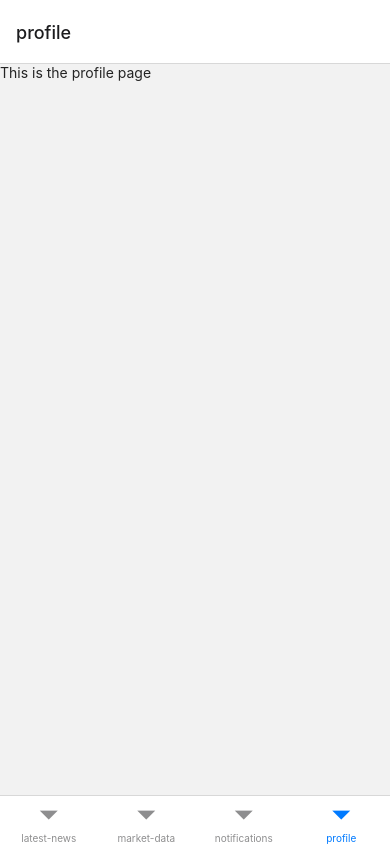
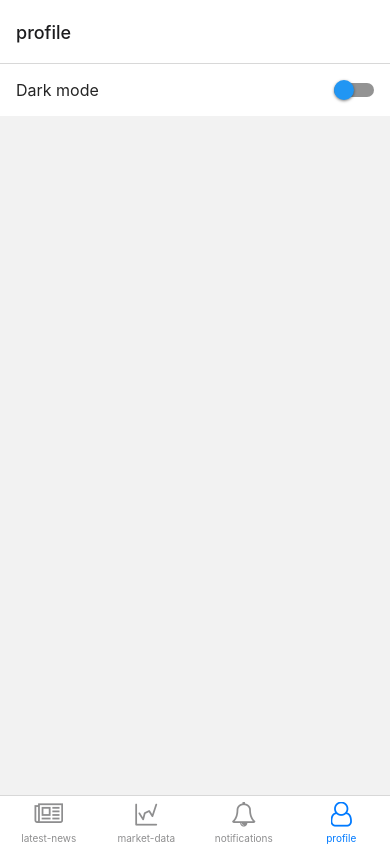
Before and after one commit to PanArnaud/react-native-playground, a React Native app: screen /profile in a window 390 px wide. Built offline with nearby package versions, Linux system fonts and the light colour scheme.

Commit message:
Add Dark mode

```diff
--- a/App.tsx
+++ b/App.tsx
@@ -1,18 +1,30 @@
-import { NavigationContainer } from "@react-navigation/native";
+import {
+  DarkTheme,
+  DefaultTheme,
+  NavigationContainer
+} from "@react-navigation/native";
 import { ThemeProvider } from "@rneui/themed";
+import React, { useState } from "react";
 import { SafeAreaProvider } from "react-native-safe-area-context";
+import { ThemeContext } from "./src/contexts/ThemeContext";
 import MainNavigator from "./src/navigators/MainNavigator";
-import theme from "./src/theme/theme";
+import { defaultMode, theme } from "./src/theme/theme";
 
 const App = () => {
+  const [navigationMode, setNavigationMode] = useState(defaultMode);
+  const navigationModeData = { navigationMode, setNavigationMode };
 
   return (
     <SafeAreaProvider>
-      <ThemeProvider theme={theme}>
-        <NavigationContainer>
-          <MainNavigator />
-        </NavigationContainer>
-      </ThemeProvider>
+      <ThemeContext.Provider value={navigationModeData}>
+        <ThemeProvider theme={theme}>
+          <NavigationContainer
+            theme={navigationMode === "dark" ? DarkTheme : DefaultTheme}
+          >
+            <MainNavigator />
+          </NavigationContainer>
+        </ThemeProvider>
+      </ThemeContext.Provider>
     </SafeAreaProvider>
   );
 };
--- /dev/null
+++ b/src/contexts/ThemeContext.tsx
@@ -0,0 +1,11 @@
+import { createContext } from "react";
+
+export interface ThemeContextData {
+  navigationMode: any;
+  setNavigationMode: any;
+}
+
+export const ThemeContext = createContext<ThemeContextData>({
+  navigationMode: "light",
+  setNavigationMode: null,
+});
--- a/src/navigators/MainNavigator.tsx
+++ b/src/navigators/MainNavigator.tsx
@@ -1,4 +1,5 @@
 import { createBottomTabNavigator } from "@react-navigation/bottom-tabs";
+import { Icon } from "@rneui/themed";
 import React from "react";
 import LatestNews from "../screens/LatestNews";
 import MarketData from "../screens/MarketData";
@@ -9,7 +10,52 @@ const Tab = createBottomTabNavigator();
 
 const MainNavigator = (): JSX.Element => {
   return (
-    <Tab.Navigator>
+    <Tab.Navigator
+      screenOptions={({ route }) => ({
+        tabBarIcon: ({ color, size }) => {
+          switch (route.name) {
+            case "latest-news":
+              return (
+                <Icon
+                  name="newspaper-o"
+                  type="font-awesome"
+                  color={color}
+                  size={size}
+                />
+              );
+            case "market-data":
+              return (
+                <Icon
+                  name="linechart"
+                  type="ant-design"
+                  color={color}
+                  size={size}
+                />
+              );
+            case "notifications":
+              return (
+                <Icon
+                  name="bell-o"
+                  type="font-awesome"
+                  color={color}
+                  size={size}
+                />
+              );
+            case "profile":
+              return (
+                <Icon
+                  name="user-o"
+                  type="font-awesome"
+                  color={color}
+                  size={size}
+                />
+              );
+            default:
+              return null;
+          }
+        },
+      })}
+    >
       <Tab.Screen name="latest-news" component={LatestNews} />
       <Tab.Screen name="market-data" component={MarketData} />
       <Tab.Screen name="notifications" component={Notifications} />
--- a/src/screens/Profile.tsx
+++ b/src/screens/Profile.tsx
@@ -1,9 +1,29 @@
-import { Text } from "@rneui/themed";
+import { Theme } from "@react-navigation/native";
+import { ListItem, Switch, ThemeMode, useThemeMode } from "@rneui/themed";
 import React from "react";
+import { ThemeContext } from "../contexts/ThemeContext";
 
-const Profile = ():JSX.Element => {
+const Profile = (): JSX.Element => {
+  const { navigationMode, setNavigationMode } = React.useContext(ThemeContext);
+  const { mode, setMode } = useThemeMode();
+
+  const switchMode = (mode: Theme | ThemeMode): ThemeMode | Theme => {
+    return mode === "dark" ? "light" : "dark";
+  };
+
   return (
-    <Text>This is the profile page</Text>
+    <ListItem>
+      <ListItem.Content>
+        <ListItem.Title>Dark mode</ListItem.Title>
+      </ListItem.Content>
+      <Switch
+        value={navigationMode === "dark" ? true : false}
+        onChange={() => {
+          setNavigationMode(switchMode(navigationMode) as Theme);
+          setMode(switchMode(mode) as ThemeMode);
+        }}
+      />
+    </ListItem>
   );
 };
 
--- a/src/theme/theme.tsx
+++ b/src/theme/theme.tsx
@@ -1,7 +1,9 @@
 import { createTheme, darkColors, lightColors } from "@rneui/themed";
 import { Platform } from "react-native";
 
-const theme = createTheme({
+export const defaultMode = "light";
+
+export const theme = createTheme({
   lightColors: {
     ...Platform.select({
       default: lightColors.platform.android,
@@ -14,7 +16,5 @@ const theme = createTheme({
       ios: darkColors.platform.ios,
     }),
   },
-  mode: 'light',
+  mode: defaultMode,
 });
-
-export default theme;
```
